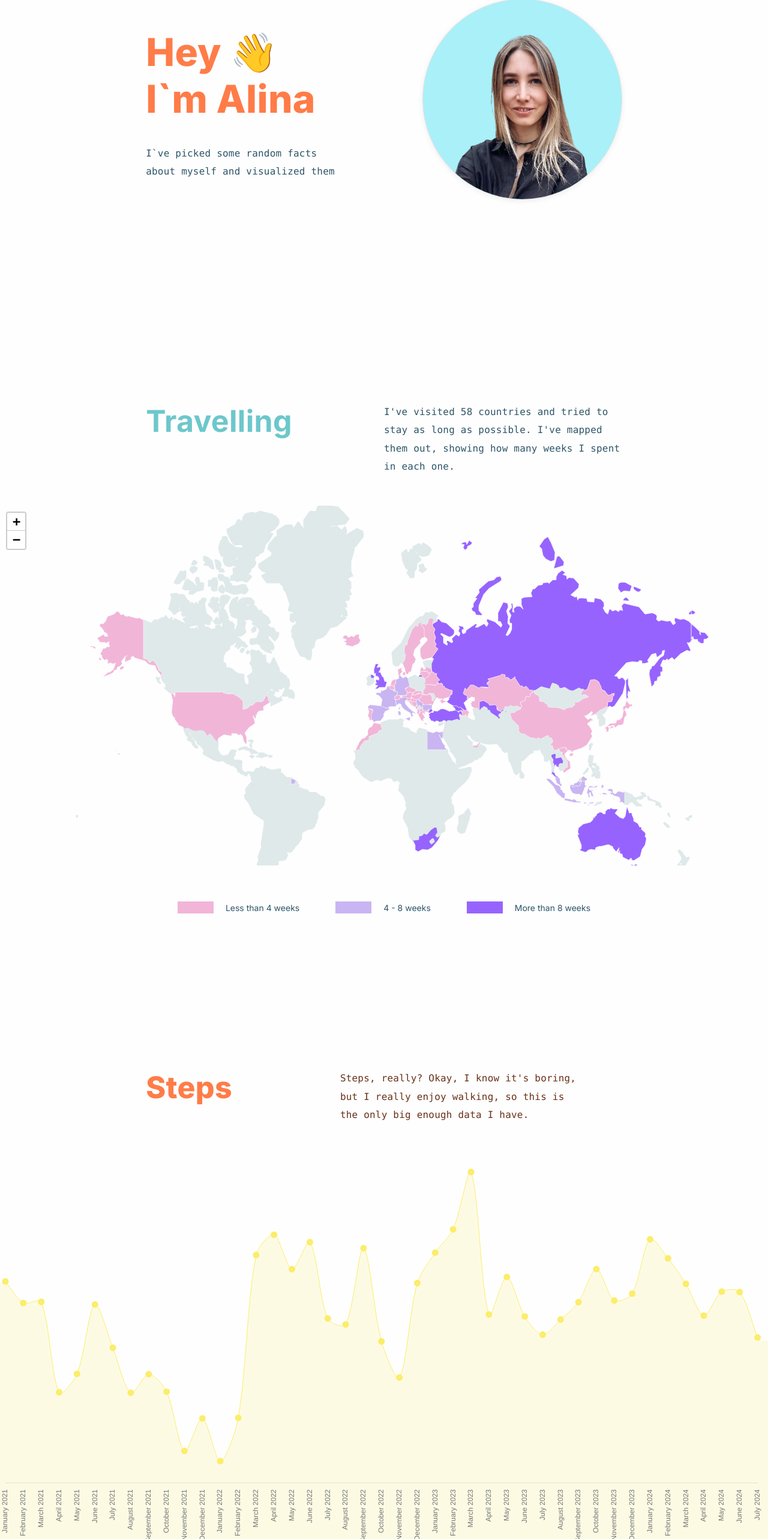
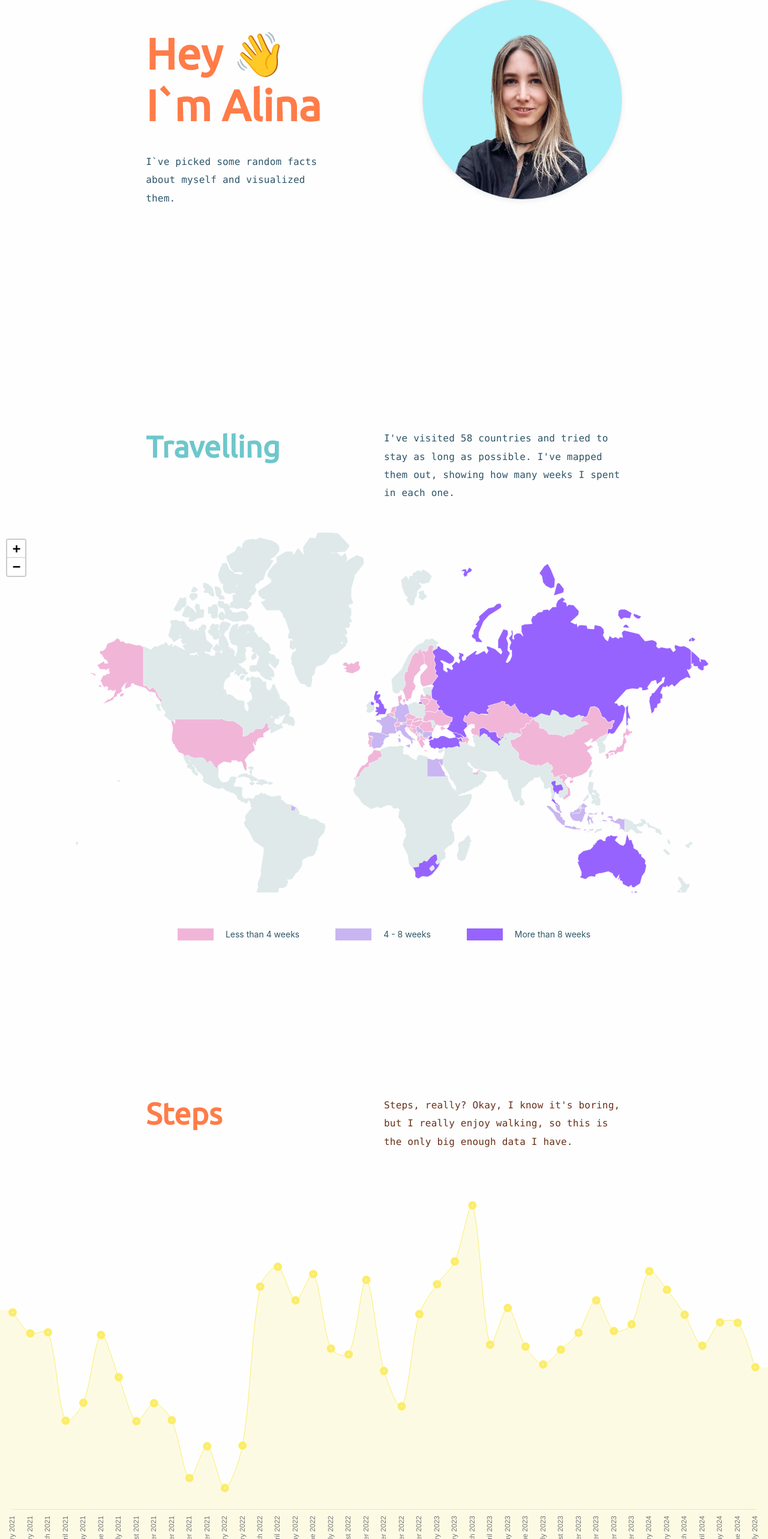
Before and after one commit to AlinaMelikhova/AlinaMelikhova.github.io, a Next.js app: page / in a window 1280 px wide. Shown: the part 182-2748 px from the top of the page at 60% size. Built offline with nearby package versions, Linux system fonts and the light colour scheme.

Commit message:
fixes structure

```diff
--- a/src/app/components/blocks/about/about.module.css
+++ b/src/app/components/blocks/about/about.module.css
@@ -20,7 +20,7 @@
 }
 
 .title {
-    font-size: 4rem;
+    font-size: 4.5rem;
     font-weight: 800;
     line-height: normal;
     margin: 50px 0 38px;
--- a/src/app/components/blocks/about/about.tsx
+++ b/src/app/components/blocks/about/about.tsx
@@ -1,4 +1,3 @@
-import cn from 'classnames';
 import { FC } from 'react';
 import Image from 'next/image';
 import Me from '../../../img/Me.png';
@@ -6,24 +5,22 @@ import styles from './about.module.css';
 
 export const About: FC = () => {
   return (
-    <section className={cn(styles.root)}>
-      <div className={cn(styles.descriptionWrapper)}>
-        <h1 className={cn(styles.title)}>
+    <section className={styles.root}>
+      <div className={styles.descriptionWrapper}>
+        <h1 className={styles.title}>
           Hey &#128075; <br /> I`m Alina
         </h1>
-        <p className={cn(styles.description)}>
-          I`ve picked some random facts about myself and visualized them
-          {/* <br />
-          Lowy Institute Team */}
+        <p className={styles.description}>
+          I`ve picked some random facts about myself and visualized them.
         </p>
       </div>
-      <div className={cn(styles.imgWrapper)}>
+      <div className={styles.imgWrapper}>
         <Image
           src={Me}
           width={385}
           height={380}
           alt={'Alina Melikhova'}
-          className={cn(styles.itemImg)}
+          className={styles.itemImg}
         />
       </div>
     </section>
--- a/src/app/components/blocks/birds/bar-chart.module.css
+++ b/src/app/components/blocks/birds/bar-chart.module.css
@@ -160,11 +160,11 @@
     padding: 10px;
     bottom: 40px;
     left: 0;
-    max-width: 18%;
+    max-width: 55%;
     height: max-content;
     background-color: rgba(255, 255, 255, 0.9);
     border-radius: 3px;
-    box-shadow: 1px 2px 4px 1px grey;
+    box-shadow: 1px 2px 4px 1px #808080;
     display: none;
     pointer-events: none;
     font-family: Inter;
--- a/src/app/components/blocks/birds/bar-chart.tsx
+++ b/src/app/components/blocks/birds/bar-chart.tsx
@@ -55,27 +55,27 @@ export const HorizontalBarChart: FC = () => {
   };
 
   return (
-    <div className={cn(styles.root)}>
-      <ul className={cn(styles.list)}>
+    <div className={styles.root}>
+      <ul className={styles.list}>
         {BIRDS.map(
           ({ name, negativeValue, positiveValue, positive, negative }) => {
             return (
               <li
                 key={name}
                 id={name}
-                className={cn(styles.listItem)}
+                className={styles.listItem}
                 onMouseEnter={rowHoverHandler}
                 onMouseLeave={rowLeaveHandler}
                 data-bird
               >
-                <p className={cn(styles.listItemDescription)}>{name}</p>
+                <p className={styles.listItemDescription}>{name}</p>
                 <div
                   className={cn(styles.rowContainer, {
                     [`${name}-styles.itemlist}`]: true,
                   })}
                 >
-                  <div className={cn(styles.negativeContainer)} data-container>
-                    <span className={cn(styles.negativeBarValue)}>
+                  <div className={styles.negativeContainer} data-container>
+                    <span className={styles.negativeBarValue}>
                       {negativeValue}
                     </span>
                     <div
@@ -94,17 +94,17 @@ export const HorizontalBarChart: FC = () => {
                       {negative}
                     </div>
                   </div>
-                  <div className={cn(styles.positiveContainer)} data-container>
+                  <div className={styles.positiveContainer} data-container>
                     <div
                       style={{ width: positiveValue }}
                       className={cn(styles.positiveBar, styles.dataBar)}
                       onMouseEnter={barHoverHandler}
                       onMouseLeave={barLeaveHandler}
                     ></div>
-                    <div className={cn(styles.barDescription)} data-description>
+                    <div className={styles.barDescription} data-description>
                       {positive}
                     </div>
-                    <span className={cn(styles.positiveBarValue)}>
+                    <span className={styles.positiveBarValue}>
                       {positiveValue}
                     </span>
                   </div>
--- a/src/app/components/blocks/birds/birds.module.css
+++ b/src/app/components/blocks/birds/birds.module.css
@@ -11,6 +11,7 @@
 .descriptionWrapper {
     display: flex;
     margin-bottom: 40px;
+    justify-content: space-between;
 
     @media (max-width: 1200px) {
         flex-direction: column;
--- a/src/app/components/blocks/birds/birds.tsx
+++ b/src/app/components/blocks/birds/birds.tsx
@@ -3,29 +3,12 @@ import { FC } from 'react';
 import styles from './birds.module.css';
 import { HorizontalBarChart } from './bar-chart';
 
-const DATA_SET = {
-  corella: {
-    title: 'Corella',
-    value: -5,
-    text: '',
-  },
-};
-
 export const Birds: FC = () => {
-  const BIRDS_TYPE: string[] = [
-    'Corella',
-    'Cockatoo',
-    'Loreekit',
-    'Kookaburra',
-    'Magpie',
-    'Noisy miner',
-    'Ibis',
-  ];
   return (
-    <section className={cn(styles.root)}>
-      <div className={cn(styles.descriptionWrapper)}>
-        <h2 className={cn(styles.title)}>Birds</h2>
-        <p className={cn(styles.description)}>
+    <section className={styles.root}>
+      <div className={styles.descriptionWrapper}>
+        <h2 className={styles.title}>Birds</h2>
+        <p className={styles.description}>
           I’m a big fan of bird-watching, and Australia makes it super easy.
           I’ve listed and ranked my bird interactions below!
         </p>
--- a/src/app/components/blocks/dogs/dogs.tsx
+++ b/src/app/components/blocks/dogs/dogs.tsx
@@ -1,22 +1,21 @@
-import cn from 'classnames';
 import { FC } from 'react';
 import styles from './dogs.module.css';
 import { DoughnutChart } from './doughnut-chart';
 
 export const Dogs: FC = () => {
   return (
-    <section className={cn(styles.root)}>
-      <h2 className={cn(styles.title)}>Dogs</h2>
-      <div className={cn(styles.DoughnutChartDescription)}>
+    <section className={styles.root}>
+      <h2 className={styles.title}>Dogs</h2>
+      <div className={styles.DoughnutChartDescription}>
         <DoughnutChart />
-        <p className={cn(styles.description)}>
+        <p className={styles.description}>
           My whole life, I`ve always been a Golden Retriever fan. But lately,
           I`ve realized there are other dogs I really like too. So, check my
           Top-6!
         </p>
       </div>
-      <p className={cn(styles.popUp)}>
-        *Just kidding! I love all dogs <br /> **And birds{' '}
+      <p className={styles.popUp}>
+        * Just kidding! I love all dogs <br /> ** And birds{' '}
       </p>
     </section>
   );
--- a/src/app/components/blocks/map/map.tsx
+++ b/src/app/components/blocks/map/map.tsx
@@ -1,6 +1,5 @@
 'use client';
 
-import cn from 'classnames';
 import { FC, useEffect, useRef } from 'react';
 import styles from './map.module.css';
 import { LEGEND } from './config';
@@ -26,15 +25,15 @@ export const Map: FC = () => {
   }, []);
 
   return (
-    <section className={cn(styles.root)}>
-      <div className={cn(styles.titleWrapper)}>
-        <h2 className={cn(styles.title)}>Travelling</h2>
-        <p className={cn(styles.description)}>
+    <section className={styles.root}>
+      <div className={styles.titleWrapper}>
+        <h2 className={styles.title}>Travelling</h2>
+        <p className={styles.description}>
           I've visited 58 countries and tried to stay as long as possible. I've
           mapped them out, showing how many weeks I spent in each one.
         </p>
       </div>
-      <div className={cn(styles.LineChartDescription)}>
+      <div className={styles.LineChartDescription}>
         <div ref={mapElRef} className={styles.mapWrapper} />
 
         <div className={styles.tooltip} id='map-tooltip'>
@@ -45,14 +44,14 @@ export const Map: FC = () => {
           ></div>
         </div>
 
-        <ul className={cn(styles.legendList)}>
+        <ul className={styles.legendList}>
           {LEGEND.filter((item) => !item.hidden).map((item) => (
-            <li key={item.min} className={cn(styles.legendItem)}>
+            <li key={item.min} className={styles.legendItem}>
               <div
-                className={cn(styles.legendColor)}
+                className={styles.legendColor}
                 style={{ backgroundColor: item.style.fillColor }}
               ></div>
-              <span className={cn(styles.legendDescription)}>{item.title}</span>
+              <span className={styles.legendDescription}>{item.title}</span>
             </li>
           ))}
         </ul>
--- a/src/app/components/blocks/steps/line-chart.tsx
+++ b/src/app/components/blocks/steps/line-chart.tsx
@@ -57,7 +57,8 @@ export const LineChart: React.FC = () => {
         backgroundColor: '#FDFAE4',
         borderColor: '#FBED69',
         borderWidth: 1,
-        pointBorderWidth: 5,
+        pointBorderWidth: 8,
+        pointHoverRadius: 13,
       },
     ],
   };
@@ -85,6 +86,17 @@ export const LineChart: React.FC = () => {
         display: false,
       },
       tooltip: {
+        backgroundColor: 'rgba(255, 255, 255, 0.9)',
+        titleColor: 'black',
+        titleFont: { family: 'Inter', size: 14 },
+        titleSpacing: 1,
+        bodyColor: 'black',
+        bodyFont: { family: 'Inter', size: 14 },
+        bodySpacing: 1,
+        borderWidth: 0.5,
+        borderColor: 'rgba(128, 128, 128, 0.5)',
+        padding: 15,
+        displayColors: false,
         callbacks: {
           label: (context) => `${context.parsed.y} steps`,
         },
--- a/src/app/components/blocks/steps/steps.module.css
+++ b/src/app/components/blocks/steps/steps.module.css
@@ -1,6 +1,7 @@
 .titleWrapper {
     display: flex;
     padding: 200px 19% 10px;
+    justify-content: space-between;
 
     @media (max-width: 1200px) {
         flex-direction: column;
@@ -46,7 +47,7 @@
 
 .LineChartDescription::before {
     content: '';
-    width: 10px;
+    width: 23px;
     height: 68%;
     background-color: #FDFAE4;
     position: absolute;
@@ -69,6 +70,7 @@
 @media (max-width: 1200px) {
     .LineChartDescription::before {
         height: 72%;
+        width: 10px;
     }
 
     .LineChartDescription::after {
--- a/src/app/components/blocks/steps/steps.tsx
+++ b/src/app/components/blocks/steps/steps.tsx
@@ -1,19 +1,18 @@
-import cn from 'classnames';
 import { FC } from 'react';
 import styles from './steps.module.css';
 import { LineChart } from './line-chart';
 
 export const Steps: FC = () => {
   return (
-    <section className={cn(styles.root)}>
-      <div className={cn(styles.titleWrapper)}>
-        <h2 className={cn(styles.title)}>Steps</h2>
-        <p className={cn(styles.description)}>
+    <section className={styles.root}>
+      <div className={styles.titleWrapper}>
+        <h2 className={styles.title}>Steps</h2>
+        <p className={styles.description}>
           Steps, really? Okay, I know it's boring, but I really enjoy walking,
           so this is the only big enough data I have.
         </p>
       </div>
-      <div className={cn(styles.LineChartDescription)}>
+      <div className={styles.LineChartDescription}>
         <LineChart />
       </div>
     </section>
--- a/src/app/layout.tsx
+++ b/src/app/layout.tsx
@@ -1,9 +1,12 @@
 import type { Metadata } from 'next';
-import { Inter } from 'next/font/google';
+import { Ubuntu } from 'next/font/google';
 import './globals.css';
 import Head from 'next/head';
 
-const inter = Inter({ subsets: ['latin'] });
+const ubuntu = Ubuntu({
+  subsets: ['latin'],
+  weight: '400',
+});
 
 export const metadata: Metadata = {
   title: 'Lowy Institute',
@@ -18,7 +21,7 @@ export default function RootLayout({
   return (
     <html lang='en'>
       <Head>
-        <title>damn!</title>
+        <title>Hey Lowy Institute!</title>
         <link
           rel='stylesheet'
           href='https://unpkg.com/leaflet@1.9.4/dist/leaflet.css'
@@ -28,7 +31,7 @@ export default function RootLayout({
         />
       </Head>
       {/* <Script src='path/to/chartjs/dist/chart.umd.js' /> */}
-      <body className={inter.className}>{children}</body>
+      <body className={ubuntu.className}>{children}</body>
     </html>
   );
 }
```
Also changed, not shown: src/app/img/dogs/afghanHound.png.
